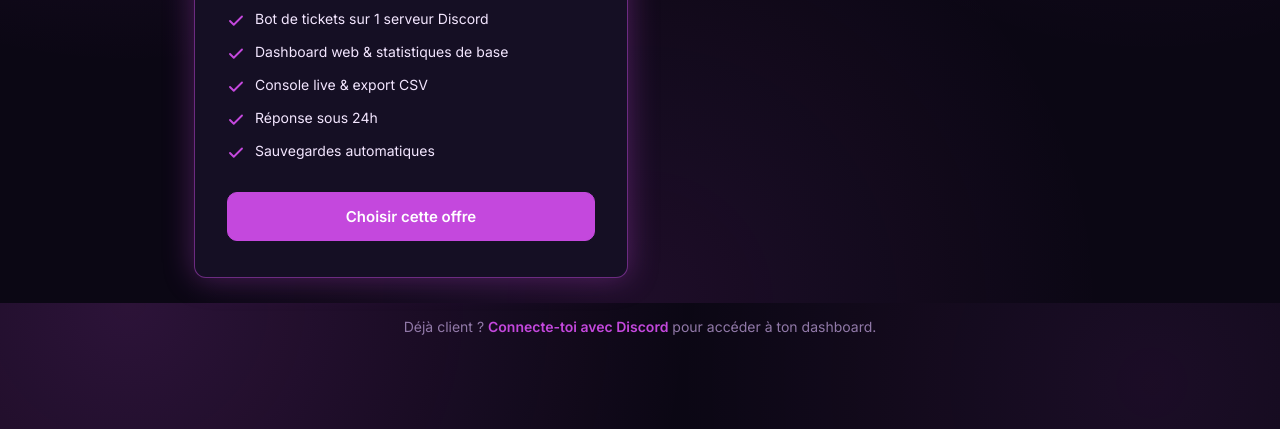
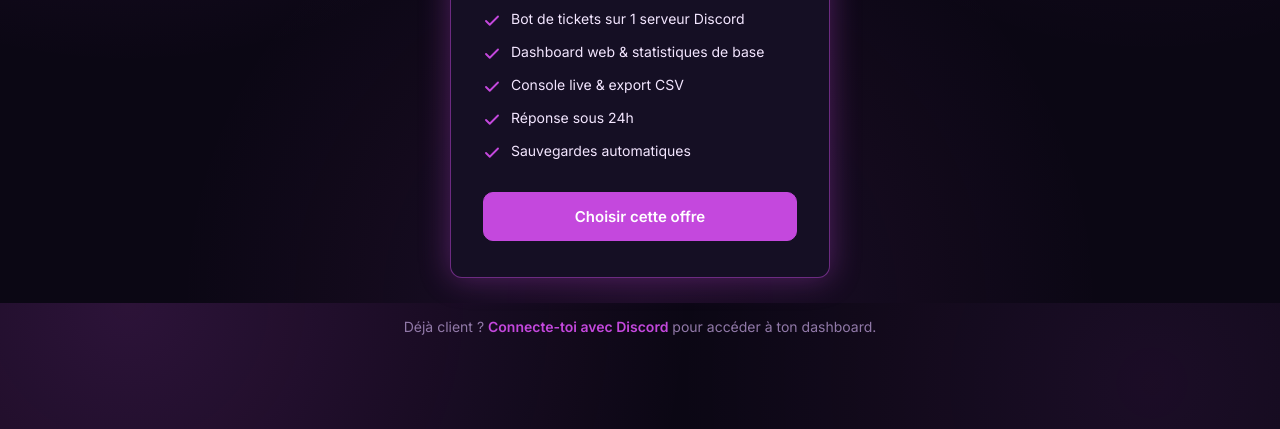
Before and after one commit to gjhzxzrgq5-star/dashboard, a website: page dashboard/public/index.html in a window 1280 px wide. Shown: the part 497-926 px from the top of the page. Drawn offline with Linux system fonts and the light colour scheme.

Commit message:
Update index.html

```diff
--- a/dashboard/public/index.html
+++ b/dashboard/public/index.html
@@ -35,8 +35,9 @@
   /* ── Pricing ────────────────────────────────────────── */
   .pricing-section { max-width: 940px; margin: 0 auto; padding: 0 24px 80px; }
   .pricing-grid {
-    display: grid; grid-template-columns: 1fr 1fr; gap: 24px;
+    display: flex; justify-content: center; gap: 24px;
   }
+  .pricing-grid .plan-card { width: 100%; max-width: 380px; }
   .plan-card {
     position: relative;
     background: var(--surface);
@@ -121,7 +122,6 @@
   }
 
   @media (max-width: 720px) {
-    .pricing-grid { grid-template-columns: 1fr; }
     .hero h1 { font-size: 30px; }
   }
 </style>
```
